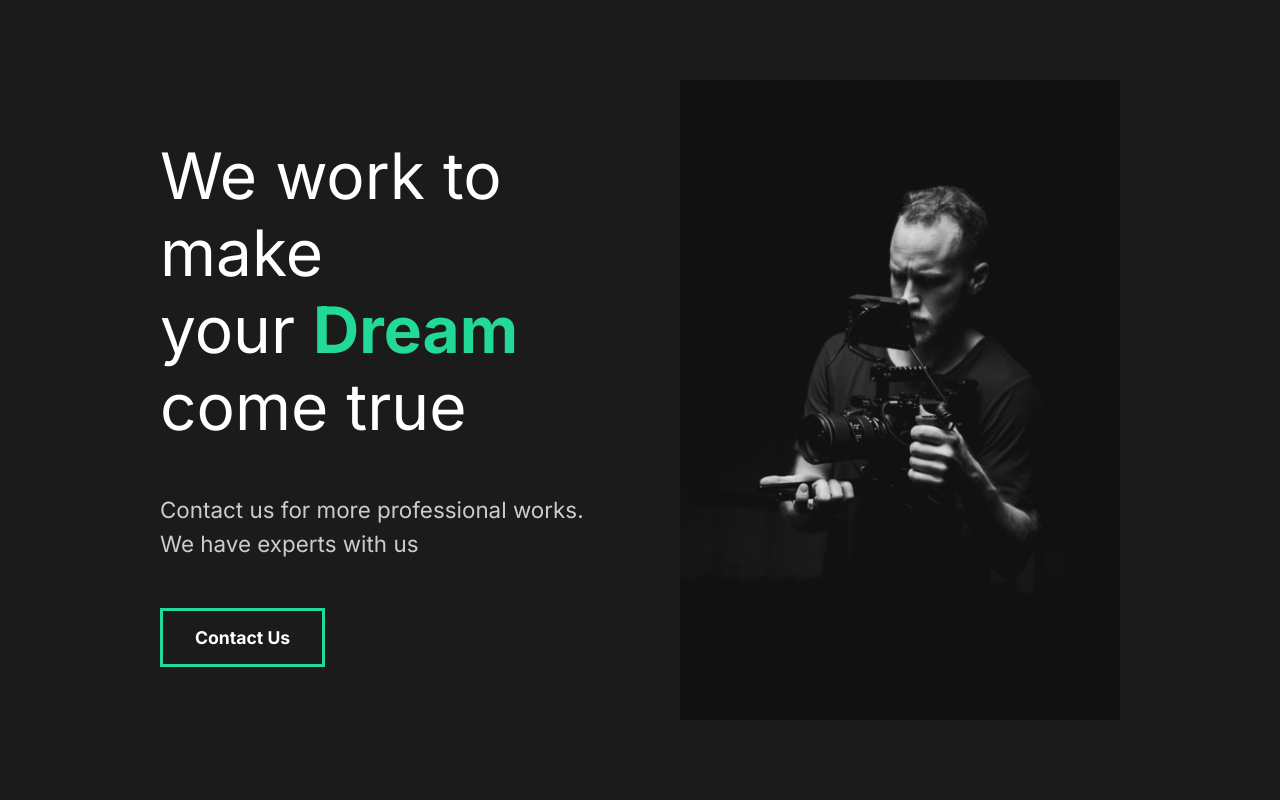
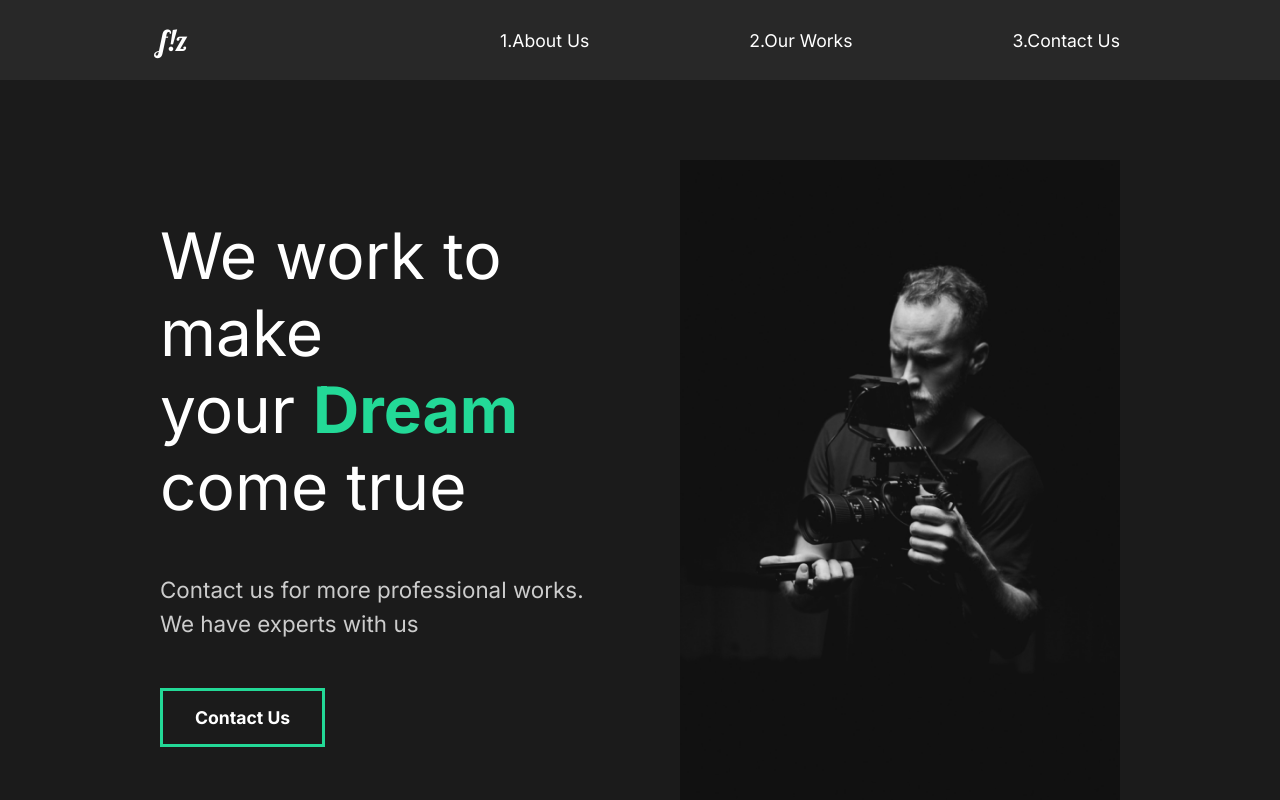
Before and after one commit to favasizmu/react-capture, a React (Create React App) app: page / in a window 1280 px wide. Shown: the top 800 px of the page. Built offline with nearby package versions, Linux system fonts and the light colour scheme.

Commit message:
modified

```diff
--- a/public/index.html
+++ b/public/index.html
@@ -12,6 +12,8 @@
     <link rel="preconnect" href="https://fonts.gstatic.com">
     <link href="https://fonts.googleapis.com/css2?family=Inter:wght@400;700&display=swap" rel="stylesheet">
     <link rel="apple-touch-icon" href="%PUBLIC_URL%/logo192.png" />
+    <link rel="preconnect" href="https://fonts.gstatic.com">
+<link href="https://fonts.googleapis.com/css2?family=Anton&family=Lobster&display=swap" rel="stylesheet">
     <!--
       manifest.json provides metadata used when your web app is installed on a
       user's mobile device or desktop. See https://developers.google.com/web/fundamentals/web-app-manifest/
--- /dev/null
+++ b/src/components/nav.js
@@ -0,0 +1,54 @@
+import React from "react";
+import styled from "styled-components";
+
+const Nav = () => {
+  return (
+    <StyledNav>
+      <h1>
+        <a id="logo" href="#">
+          f!z
+        </a>
+      </h1>
+      <ul>
+        <li>
+          <a href="#">1.About Us</a>
+        </li>
+        <li>
+          <a href="#">2.Our Works</a>
+        </li>
+        <li>
+          <a href="#">3.Contact Us</a>
+        </li>
+      </ul>
+    </StyledNav>
+  );
+};
+
+const StyledNav = styled.nav`
+  min-height: 10vh;
+  display: flex;
+  margin: auto;
+  justify-content: space-between;
+  align-items: center;
+  padding: 1rem 10rem;
+  background: #282828;
+  a {
+    color: white;
+    text-decoration: none;
+  }
+  ul {
+    display: flex;
+    list-style: none;
+  }
+  #logo {
+    font-size: 1.8rem;
+    font-family: "lobster", cursive;
+    font-weight: lighter;
+  }
+  li {
+    padding-left: 10rem;
+    position: relative;
+  }
+`;
+
+export default Nav;
--- a/src/pages/aboutUs.js
+++ b/src/pages/aboutUs.js
@@ -5,10 +5,12 @@
 import AboutSection from "../components/aboutSection";
 import ServiceSection from "../components/ServiceSection";
 import FaqSection from "../components/FaqSection";
+import NavSection from "../components/nav";
 
 const aboutUs = () => {
   return (
     <>
+      <NavSection />
       <AboutSection />
       <ServiceSection />
       <FaqSection />
```
